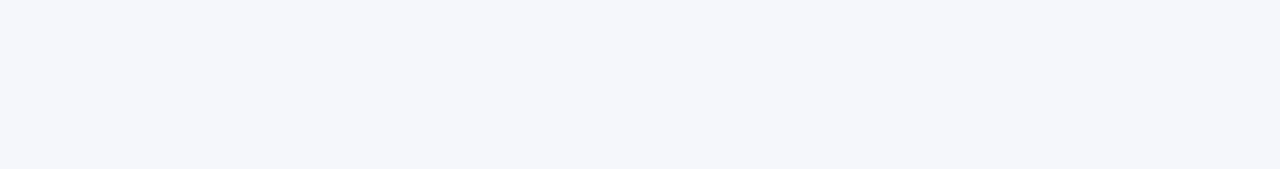
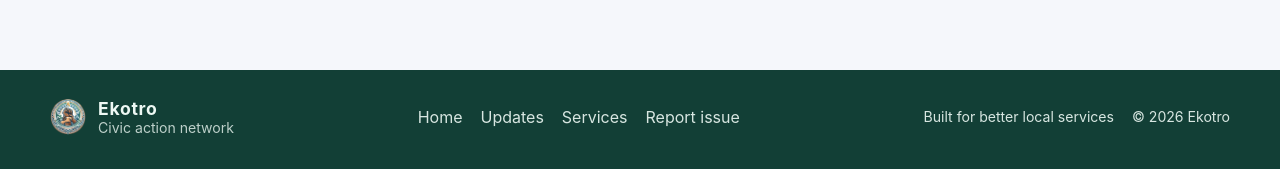
Before and after one commit to rifff-fin/471gg, a React (Vite) app in the folder frontend/: page / in a window 1280 px wide. Shown: the part 1083-1252 px from the top of the page. Before the commit the page ends 1111 px from the top, so only its background shows below. Built offline with nearby package versions, Linux system fonts and the light colour scheme; no server answers.

Commit message:
footer in feed

```diff
--- a/frontend/src/App.jsx
+++ b/frontend/src/App.jsx
@@ -163,6 +163,27 @@ function App() {
           <Route path="*" element={<Navigate to="/" replace />} />
         </Routes>
       </AppErrorBoundary>
+      <footer className="site-footer">
+        <div className="site-footer__inner">
+          <div className="site-footer__brand">
+            <img src="/ekotrologo.png" alt="Ekotro logo" />
+            <div>
+              <strong>Ekotro</strong>
+              <span>Civic action network</span>
+            </div>
+          </div>
+          <div className="site-footer__links">
+            <a href="/">Home</a>
+            <a href="/official-updates">Updates</a>
+            <a href="/government-services">Services</a>
+            <a href="/report">Report issue</a>
+          </div>
+          <div className="site-footer__meta">
+            <span>Built for better local services</span>
+            <span>© 2026 Ekotro</span>
+          </div>
+        </div>
+      </footer>
     </>
   );
 }
--- a/frontend/src/components/IssueCard.jsx
+++ b/frontend/src/components/IssueCard.jsx
@@ -41,6 +41,17 @@ const IssueCard = ({ complaint = {}, onVote, voting = false }) => {
         >
           {title}
         </Link>
+        {complaint.images?.length > 0 && (
+          <div className="issue-card__images">
+            {complaint.images.slice(0, 2).map((image) => (
+              <img
+                key={image.url || image.publicId || image.originalName}
+                src={image.url}
+                alt={title}
+              />
+            ))}
+          </div>
+        )}
         <p>{complaint.description || "No description was provided."}</p>
         <div className="issue-card__footer">
           <span>
--- a/frontend/src/index.css
+++ b/frontend/src/index.css
@@ -355,6 +355,71 @@ textarea {
   box-shadow: 0 10px 25px rgba(18, 57, 45, 0.04);
 }
 
+.site-footer {
+  margin-top: 42px;
+  background: #123f36;
+  color: #edf8f4;
+}
+
+.site-footer__inner {
+  width: min(1180px, calc(100% - 40px));
+  margin: 0 auto;
+  padding: 28px 0 36px;
+  display: flex;
+  align-items: center;
+  justify-content: space-between;
+  gap: 22px;
+  flex-wrap: wrap;
+}
+
+.site-footer__brand {
+  display: flex;
+  align-items: center;
+  gap: 12px;
+}
+
+.site-footer__brand img {
+  width: 36px;
+  height: 36px;
+  border-radius: 50%;
+  object-fit: cover;
+}
+
+.site-footer__brand strong,
+.site-footer__brand span {
+  display: block;
+}
+
+.site-footer__brand strong {
+  font-size: 1.1rem;
+  letter-spacing: 0.04em;
+}
+
+.site-footer__brand span,
+.site-footer__meta {
+  color: rgba(237, 248, 244, 0.78);
+  font-size: 0.88rem;
+}
+
+.site-footer__links {
+  display: flex;
+  align-items: center;
+  gap: 18px;
+  flex-wrap: wrap;
+}
+
+.site-footer__links a,
+.site-footer__meta {
+  color: rgba(237, 248, 244, 0.9);
+}
+
+.site-footer__meta {
+  display: flex;
+  align-items: center;
+  gap: 18px;
+  flex-wrap: wrap;
+}
+
 .auth-card {
   width: min(460px, 100%);
   padding: 34px;
@@ -1261,6 +1326,19 @@ body {
   font-size: 19px;
   font-weight: 800;
   letter-spacing: -0.025em;
+}
+.issue-card__images {
+  display: grid;
+  grid-template-columns: repeat(auto-fit, minmax(140px, 1fr));
+  gap: 8px;
+  margin: 8px 0 12px;
+}
+.issue-card__images img {
+  width: 100%;
+  height: 120px;
+  object-fit: cover;
+  border-radius: 10px;
+  border: 1px solid rgba(18, 57, 45, 0.08);
 }
 .issue-card__title:hover {
   color: var(--green);
```
